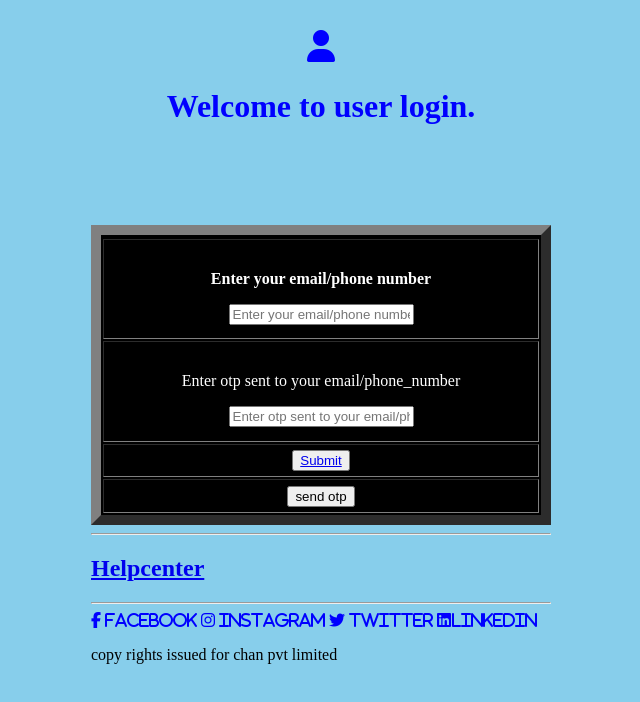
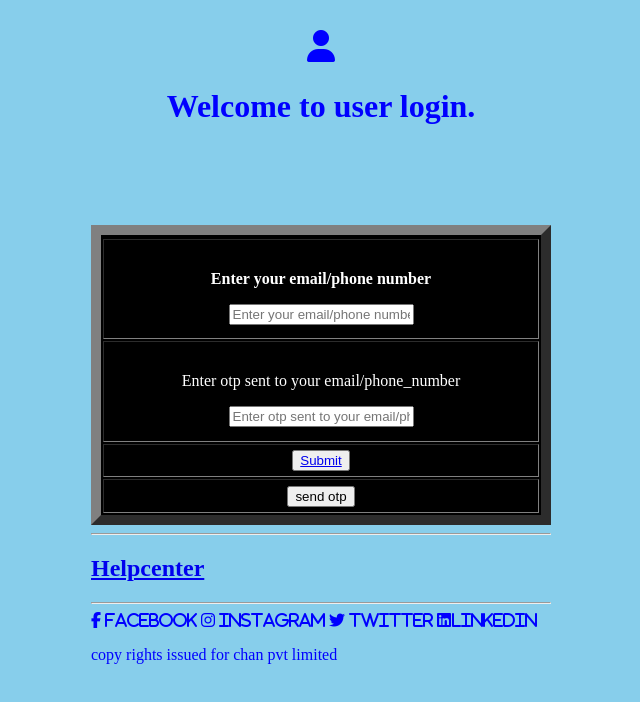
Before and after one commit to Chandan767/website-for-flight-ticket-booking, a plain HTML site: page login.html in a window 1280 px wide. Shown: the whole page, without its empty margins (621-1261 px from the left). Drawn offline with Linux system fonts and the light colour scheme; files that its build step writes are made by us from their sources; files whose address does not match are found by name.

Commit message:
Update login.html

```diff
--- a/login.html
+++ b/login.html
@@ -33,7 +33,7 @@
     <i style="color:blue;"class="fa-brands fa-instagram"> instagram</i>
 <i style="color: blue;"class="fa-brands fa-twitter"> twitter</i>
 <i  style="color: blue;"class="fa-brands fa-linkedin">linkedin</i>
-        <p>copy rights issued  for chan pvt limited</p>
+        <p style="color:blue;">copy rights issued  for chan pvt limited</p>
 </div>
         </div>
 <div style="float:left;">
```
